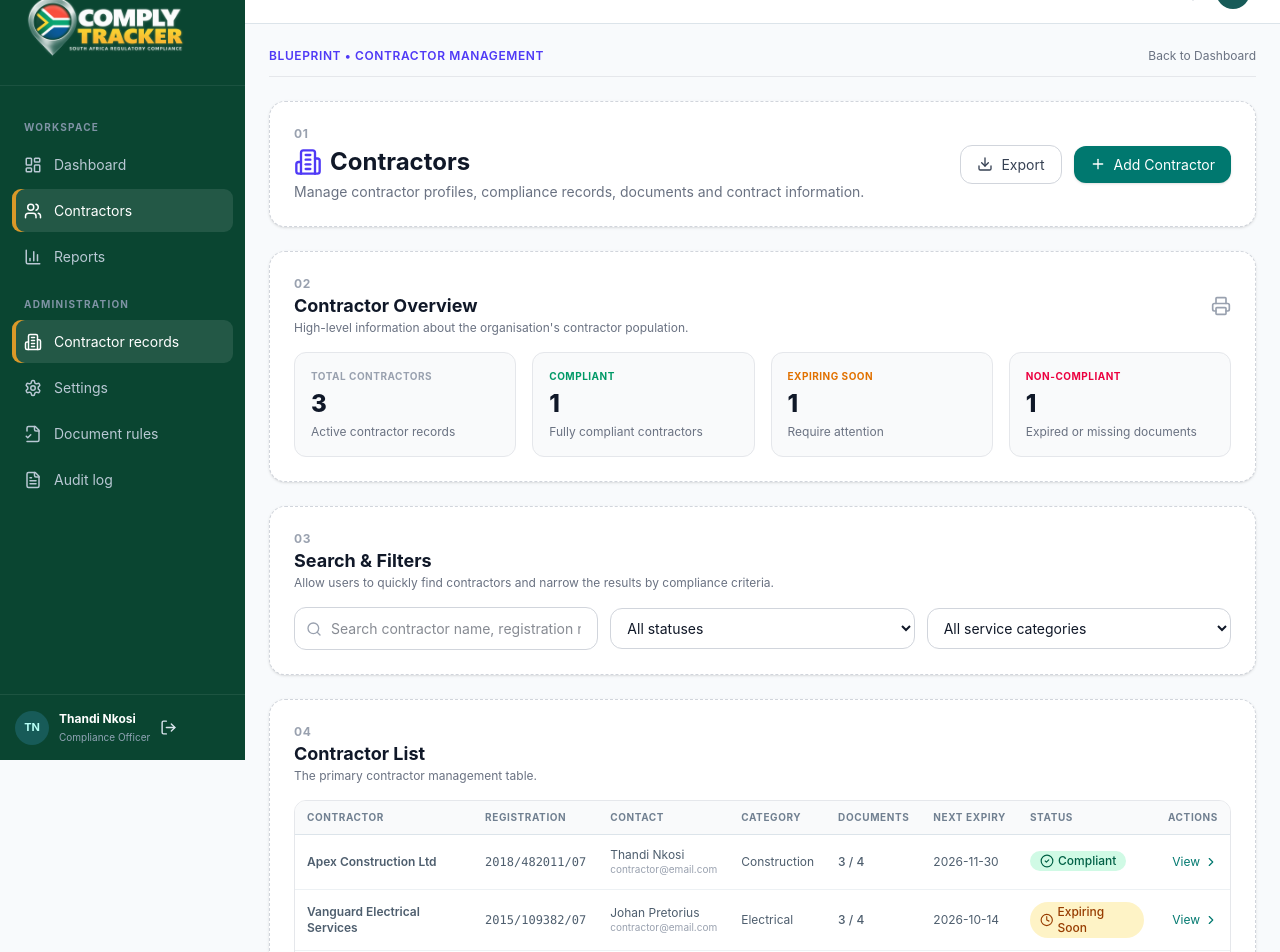
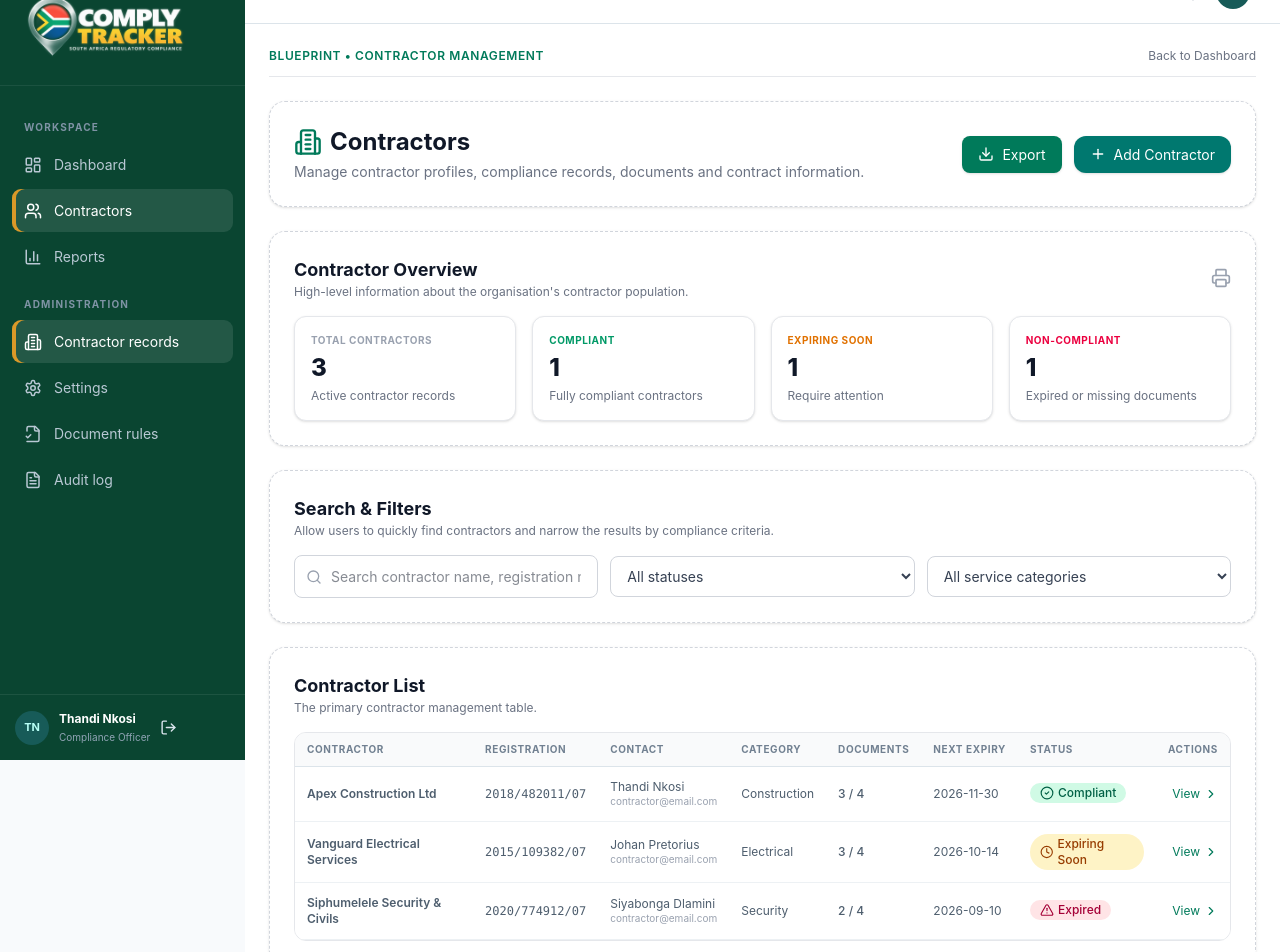
Before and after one commit to Goon-Platoon4/ComplyTrack, a React (Vite) app in the folder frontend/: page /contractors in a window 1280 px wide. Shown: the part 40-992 px from the top of the page. Built offline with nearby package versions, Linux system fonts and the light colour scheme.

Commit message:
feat(frontend): finalize clean white-themed blueprint design for Contractor Records page

```diff
--- a/frontend/src/pages/Contractors.jsx
+++ b/frontend/src/pages/Contractors.jsx
@@ -114,27 +114,26 @@ export default function Contractors() {
   };
 
   return (
-    <div className="p-6 max-w-7xl mx-auto space-y-6">
+    <div className="p-6 max-w-7xl mx-auto space-y-6 bg-white min-h-screen text-gray-900 font-sans">
       {/* Breadcrumb & Navigation */}
-      <div className="flex items-center justify-between text-xs text-gray-500 dark:text-gray-400 border-b border-gray-200 dark:border-gray-700 pb-3">
-        <span className="font-semibold uppercase tracking-wider text-indigo-600 dark:text-indigo-400">Blueprint • Contractor Management</span>
+      <div className="flex items-center justify-between text-xs text-gray-500 border-b border-gray-200 pb-3">
+        <span className="font-semibold uppercase tracking-wider text-[#007A5A]">Blueprint • Contractor Management</span>
         <button onClick={() => window.history.back()} className="hover:underline">Back to Dashboard</button>
       </div>
 
       {/* 01. Contractors Header */}
-      <div className="bg-white dark:bg-gray-800 p-6 rounded-2xl border border-dashed border-gray-300 dark:border-gray-700 shadow-sm flex flex-col md:flex-row md:items-center justify-between gap-4">
+      <div className="bg-white p-6 rounded-2xl border border-dashed border-gray-300 shadow-sm flex flex-col md:flex-row md:items-center justify-between gap-4">
         <div>
-          <div className="text-xs font-bold text-gray-400 uppercase tracking-wider mb-1">01</div>
-          <h1 className="text-2xl font-bold text-gray-900 dark:text-white flex items-center gap-2">
-            <Building2 className="w-7 h-7 text-indigo-600 dark:text-indigo-400" />
+          <h1 className="text-2xl font-bold text-gray-900 flex items-center gap-2">
+            <Building2 className="w-7 h-7 text-[#007A5A]"/>
             Contractors
           </h1>
-          <p className="text-sm text-gray-500 dark:text-gray-400 mt-1">
+          <p className="text-sm text-gray-500 mt-1">
             Manage contractor profiles, compliance records, documents and contract information.
           </p>
         </div>
         <div className="flex items-center gap-3">
-          <button className="inline-flex items-center gap-2 border border-gray-300 dark:border-gray-600 hover:bg-gray-50 dark:hover:bg-gray-700 text-gray-700 dark:text-gray-200 font-medium px-4 py-2 rounded-xl transition text-sm">
+          <button onClick={() => setShowAddModal(true)} className="inline-flex items-center gap-2 bg-[#007A5A] hover:bg-[#006449] text-white font-medium px-4 py-2 rounded-lg transition text-sm shadow-sm">
             <Download className="w-4 h-4" />
             Export
           </button>
@@ -149,39 +148,38 @@ export default function Contractors() {
       </div>
 
       {/* 02. Contractor Overview Metrics */}
-      <div className="bg-white dark:bg-gray-800 p-6 rounded-2xl border border-dashed border-gray-300 dark:border-gray-700 shadow-sm space-y-4">
+      <div className="bg-white p-6 rounded-2xl border border-dashed border-gray-300 shadow-sm space-y-4">
         <div className="flex items-center justify-between">
           <div>
-            <div className="text-xs font-bold text-gray-400 uppercase tracking-wider">02</div>
-            <h2 className="text-lg font-bold text-gray-900 dark:text-white">Contractor Overview</h2>
-            <p className="text-xs text-gray-500 dark:text-gray-400">High-level information about the organisation's contractor population.</p>
+            <h2 className="text-lg font-bold text-gray-900">Contractor Overview</h2>
+            <p className="text-xs text-gray-500">High-level information about the organisation's contractor population.</p>
           </div>
           <Printer className="w-5 h-5 text-gray-400" />
         </div>
 
         <div className="grid grid-cols-1 sm:grid-cols-4 gap-4">
-          <div className="bg-gray-50 dark:bg-gray-900/50 p-4 rounded-xl border border-gray-200 dark:border-gray-700">
+          <div className="bg-white p-4 rounded-xl border border-gray-200 shadow-sm">
             <p className="text-[10px] text-gray-400 uppercase font-bold tracking-wider">Total Contractors</p>
-            <p className="text-2xl font-extrabold text-gray-900 dark:text-white mt-1">{mockContractors.length}</p>
+            <p className="text-2xl font-extrabold text-gray-900 mt-1">{mockContractors.length}</p>
             <p className="text-xs text-gray-500 mt-1">Active contractor records</p>
           </div>
-          <div className="bg-gray-50 dark:bg-gray-900/50 p-4 rounded-xl border border-gray-200 dark:border-gray-700">
-            <p className="text-[10px] text-emerald-600 dark:text-emerald-400 uppercase font-bold tracking-wider">Compliant</p>
-            <p className="text-2xl font-extrabold text-gray-900 dark:text-white mt-1">
+          <div className="bg-white p-4 rounded-xl border border-gray-200 shadow-sm">
+            <p className="text-[10px] text-emerald-600 uppercase font-bold tracking-wider">Compliant</p>
+            <p className="text-2xl font-extrabold text-gray-900 mt-1">
               {mockContractors.filter(c => c.status === 'Compliant').length}
             </p>
             <p className="text-xs text-gray-500 mt-1">Fully compliant contractors</p>
           </div>
-          <div className="bg-gray-50 dark:bg-gray-900/50 p-4 rounded-xl border border-gray-200 dark:border-gray-700">
-            <p className="text-[10px] text-amber-600 dark:text-amber-400 uppercase font-bold tracking-wider">Expiring Soon</p>
-            <p className="text-2xl font-extrabold text-gray-900 dark:text-white mt-1">
+          <div className="bg-white p-4 rounded-xl border border-gray-200 shadow-sm">
+            <p className="text-[10px] text-amber-600 uppercase font-bold tracking-wider">Expiring Soon</p>
+            <p className="text-2xl font-extrabold text-gray-900 mt-1">
               {mockContractors.filter(c => c.status === 'Expiring Soon').length}
             </p>
             <p className="text-xs text-gray-500 mt-1">Require attention</p>
           </div>
-          <div className="bg-gray-50 dark:bg-gray-900/50 p-4 rounded-xl border border-gray-200 dark:border-gray-700">
-            <p className="text-[10px] text-rose-600 dark:text-rose-400 uppercase font-bold tracking-wider">Non-Compliant</p>
-            <p className="text-2xl font-extrabold text-gray-900 dark:text-white mt-1">
+          <div className="bg-white p-4 rounded-xl border border-gray-200 shadow-sm">
+            <p className="text-[10px] text-rose-600 uppercase font-bold tracking-wider">Non-Compliant</p>
+            <p className="text-2xl font-extrabold text-gray-900 mt-1">
               {mockContractors.filter(c => c.status === 'Expired').length}
             </p>
             <p className="text-xs text-gray-500 mt-1">Expired or missing documents</p>
@@ -190,11 +188,10 @@ export default function Contractors() {
       </div>
 
       {/* 03. Search & Filters */}
-      <div className="bg-white dark:bg-gray-800 p-6 rounded-2xl border border-dashed border-gray-300 dark:border-gray-700 shadow-sm space-y-4">
+      <div className="bg-white p-6 rounded-2xl border border-dashed border-gray-300 shadow-sm space-y-4">
         <div>
-          <div className="text-xs font-bold text-gray-400 uppercase tracking-wider">03</div>
-          <h2 className="text-lg font-bold text-gray-900 dark:text-white">Search & Filters</h2>
-          <p className="text-xs text-gray-500 dark:text-gray-400">Allow users to quickly find contractors and narrow the results by compliance criteria.</p>
+          <h2 className="text-lg font-bold text-gray-900">Search & Filters</h2>
+          <p className="text-xs text-gray-500">Allow users to quickly find contractors and narrow the results by compliance criteria.</p>
         </div>
 
         <div className="grid grid-cols-1 md:grid-cols-3 gap-3 items-center">
@@ -205,14 +202,14 @@ export default function Contractors() {
               placeholder="Search contractor name, registration number..."
               value={searchTerm}
               onChange={(e) => setSearchTerm(e.target.value)}
-              className="w-full pl-9 pr-4 py-2.5 text-sm border border-gray-300 dark:border-gray-600 rounded-xl bg-white dark:bg-gray-900 text-gray-900 dark:text-white focus:ring-2 focus:ring-teal-500 outline-none"
+              className="w-full pl-9 pr-4 py-2.5 text-xs border border-gray-300 rounded-lg bg-white text-gray-900 focus:ring-2 focus:ring-[#007A5A] outline-none"
             />
           </div>
           <div>
             <select
               value={statusFilter}
               onChange={(e) => setStatusFilter(e.target.value)}
-              className="w-full px-3 py-2.5 text-sm border border-gray-300 dark:border-gray-600 rounded-xl bg-white dark:bg-gray-900 text-gray-900 dark:text-white focus:ring-2 focus:ring-teal-500 outline-none"
+              className="w-full px-3 py-2.5 text-xs border border-gray-300 rounded-lg bg-white text-gray-700 focus:ring-2 focus:ring-[#007A5A] outline-none"
             >
               <option value="All">All statuses</option>
               <option value="Compliant">Compliant</option>
@@ -224,7 +221,7 @@ export default function Contractors() {
             <select
               value={categoryFilter}
               onChange={(e) => setCategoryFilter(e.target.value)}
-              className="w-full px-3 py-2.5 text-sm border border-gray-300 dark:border-gray-600 rounded-xl bg-white dark:bg-gray-900 text-gray-900 dark:text-white focus:ring-2 focus:ring-teal-500 outline-none"
+              className="w-full px-3 py-2.5 text-xs border border-gray-300 rounded-lg bg-white text-gray-700 focus:ring-2 focus:ring-[#007A5A] outline-none"
             >
               <option value="All">All service categories</option>
               <option value="Construction">Construction</option>
@@ -236,16 +233,15 @@ export default function Contractors() {
       </div>
 
       {/* 04. Contractor List Table */}
-      <div className="bg-white dark:bg-gray-800 p-6 rounded-2xl border border-dashed border-gray-300 dark:border-gray-700 shadow-sm space-y-4">
+      <div className="bg-white p-6 rounded-2xl border border-dashed border-gray-300 shadow-sm space-y-4">
         <div>
-          <div className="text-xs font-bold text-gray-400 uppercase tracking-wider">04</div>
-          <h2 className="text-lg font-bold text-gray-900 dark:text-white">Contractor List</h2>
-          <p className="text-xs text-gray-500 dark:text-gray-400">The primary contractor management table.</p>
+          <h2 className="text-lg font-bold text-gray-900">Contractor List</h2>
+          <p className="text-xs text-gray-500">The primary contractor management table.</p>
         </div>
 
-        <div className="overflow-x-auto border border-gray-200 dark:border-gray-700 rounded-xl">
-          <table className="w-full text-left text-xs text-gray-600 dark:text-gray-300">
-            <thead className="bg-gray-50 dark:bg-gray-900 text-[10px] text-gray-400 uppercase font-bold tracking-wider border-b border-gray-200 dark:border-gray-700">
+        <div className="overflow-x-auto border border-gray-200 rounded-xl">
+          <table className="w-full text-left text-xs text-gray-700">
+            <thead className="bg-gray-50 text-[10px] text-gray-500 uppercase font-bold tracking-wider border-b border-gray-200">
               <tr>
                 <th className="px-6 py-3.5">Contractor</th>
                 <th className="px-6 py-3.5">Registration</th>
@@ -257,11 +253,11 @@ export default function Contractors() {
                 <th className="px-6 py-3.5 text-right">Actions</th>
               </tr>
             </thead>
-            <tbody className="divide-y divide-gray-200 dark:divide-gray-700">
+            <tbody className="divide-y divide-gray-200 bg-white">
               {filteredContractors.length > 0 ? (
                 filteredContractors.map((contractor) => (
-                  <tr key={contractor.id} className="hover:bg-gray-50 dark:hover:bg-gray-700/50 transition">
-                    <td className="px-6 py-4 font-semibold text-gray-900 dark:text-white">
+                  <tr key={contractor.id} className="hover:bg-gray-50 transition">
+                    <td className="px-6 py-4 font-semibold text-gray-900">
                       {contractor.name}
                     </td>
                     <td className="px-6 py-4 font-mono text-gray-500">{contractor.regNo}</td>
@@ -276,7 +272,7 @@ export default function Contractors() {
                     <td className="px-6 py-4 text-right">
                       <button
                         onClick={() => setSelectedContractor(contractor)}
-                        className="font-medium text-teal-700 dark:text-teal-400 hover:underline inline-flex items-center gap-1"
+                        className="font-medium text-[#007A5A] hover:underline inline-flex items-center gap-1"
                       >
                         View
                         <ChevronRight className="w-3.5 h-3.5" />
@@ -294,18 +290,6 @@ export default function Contractors() {
             </tbody>
           </table>
         </div>
-      </div>
-
-      {/* Development Notes Footer */}
-      <div className="bg-gray-50 dark:bg-gray-900/60 p-6 rounded-2xl border border-gray-200 dark:border-gray-700 text-xs text-gray-500 space-y-2">
-        <p className="font-bold text-gray-700 dark:text-gray-300">Development notes</p>
-        <ul className="list-disc pl-4 space-y-1">
-          <li>Add Contractor opens a validated contractor creation form.</li>
-          <li>Search and filters query live state and mock datasets seamlessly.</li>
-          <li>Contractor status is derived from authoritative document compliance data.</li>
-          <li>Rows link directly to the contractor details drawer view.</li>
-          <li>Export uses selected filters and current result set.</li>
-        </ul>
       </div>
 
       {/* Contractor Details Drawer Modal */}
```
